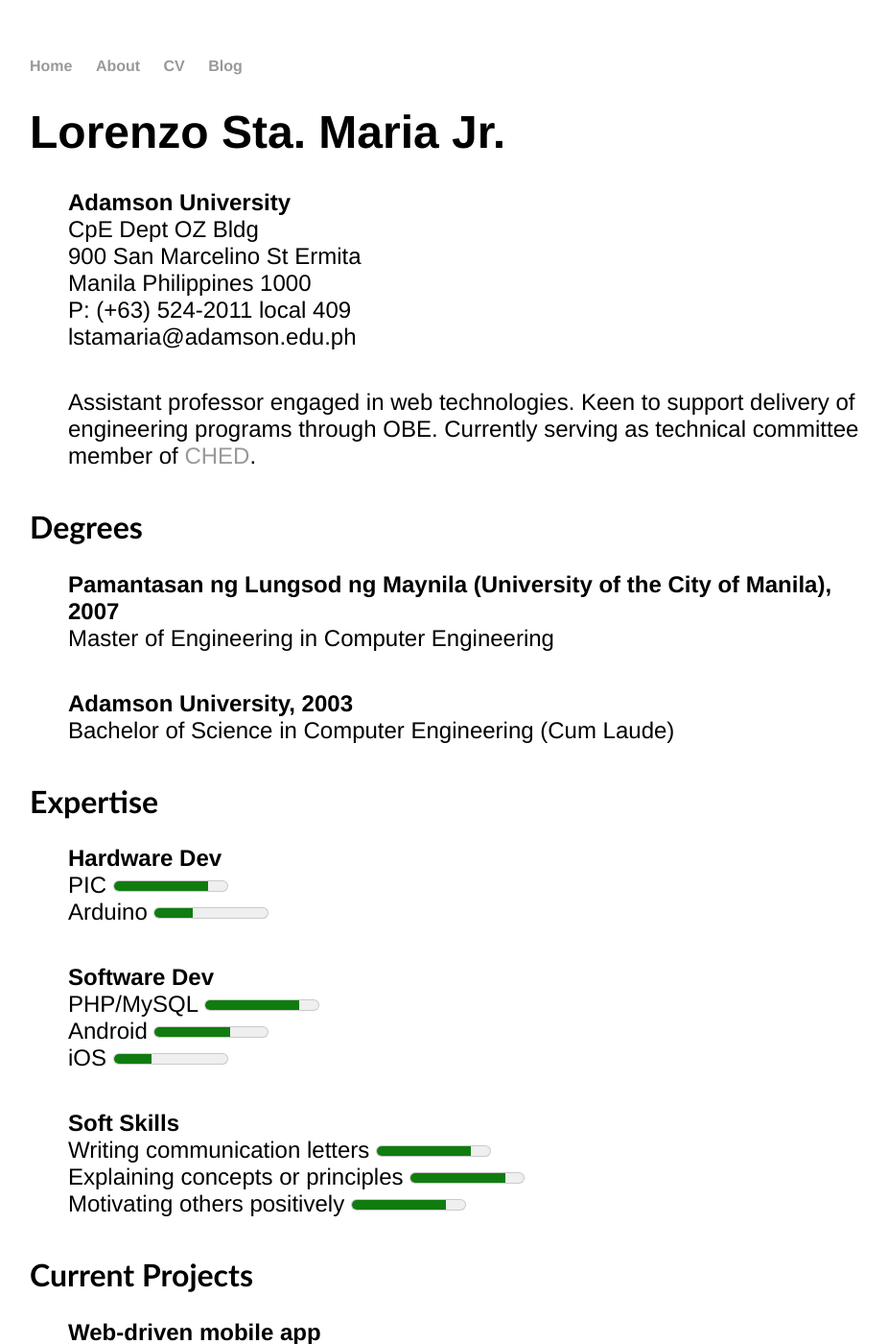
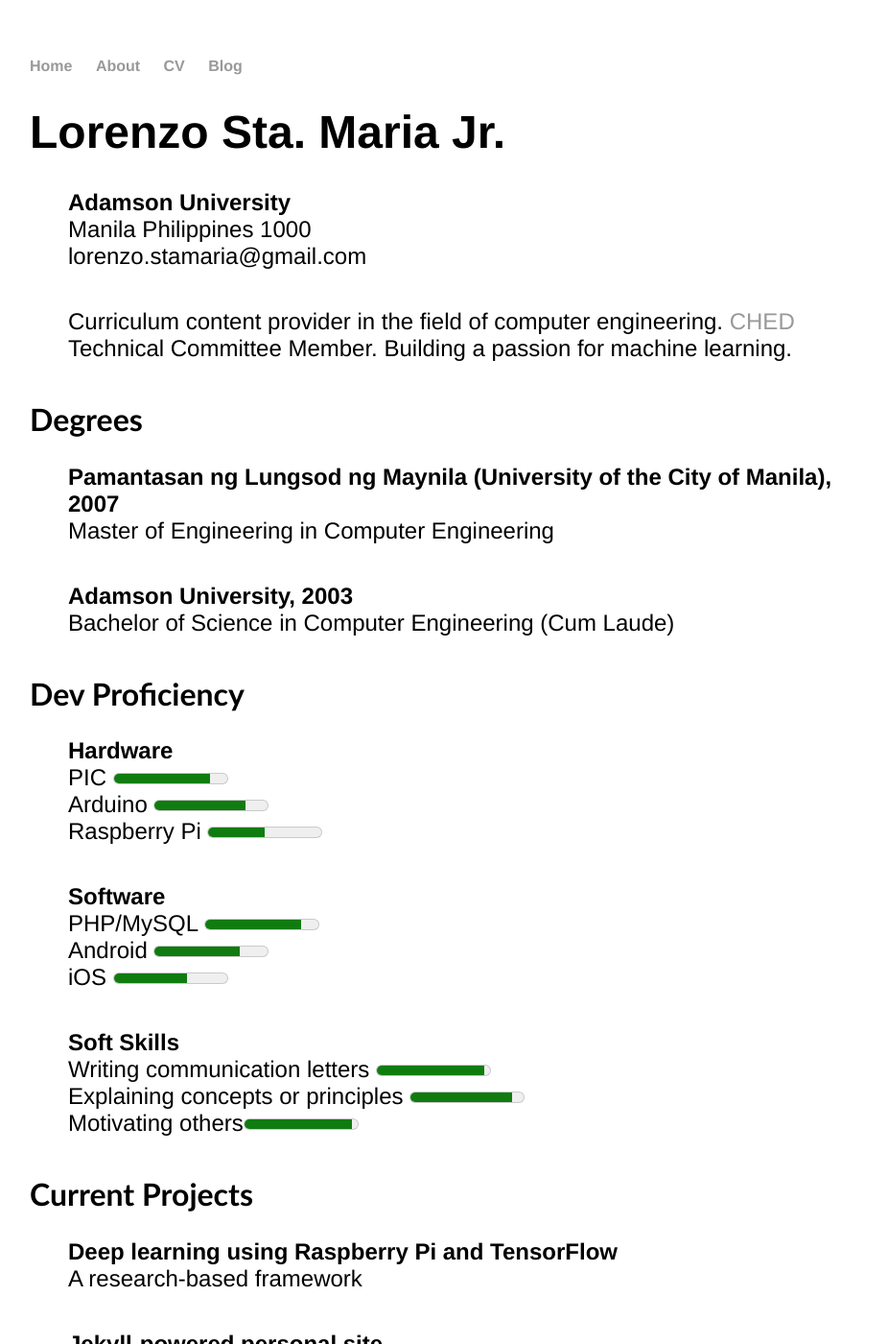
Before and after one commit to lstamaria/lstamaria.github.io, a Jekyll site: the page built from cv/index.html, in a window 1280 px wide and 1400 px high. Shown: the whole window at 96% size, without its empty margins (161-1087 px from the left). Built offline with Jekyll 4.4.1, drawn with Linux system fonts in a browser that asks for light colours; some of the changed text lies outside the part shown.

Commit message:
as of 170816
updated CV

```diff
--- a/cv/index.html
+++ b/cv/index.html
@@ -6,14 +6,11 @@ title: CV
 	<h1>Lorenzo Sta. Maria Jr.</h1>
 	<ul class="sectionmain">
 		<li class="sectionsub">Adamson University</li>
-		<li>CpE Dept OZ Bldg</li>
-		<li>900 San Marcelino St Ermita</li>
 		<li>Manila Philippines 1000</li>
-		<li>P: (+63) 524-2011 local 409</li>
-		<li>lstamaria@adamson.edu.ph</li>
+		<li>lorenzo.stamaria@gmail.com</li>
 	</ul>
 	<ul class="sectionmain">
-		<li>Assistant professor engaged in web technologies. Keen to support delivery of engineering programs through OBE. Currently serving as technical committee member of <a href="http://www.ched.gov.ph/" title="Commission on Higher Education">CHED</a>.
+		<li>Curriculum content provider in the field of computer engineering. <a href="http://www.ched.gov.ph/" title="Commission on Higher Education">CHED</a> Technical Committee Member. Building a passion for machine learning.
 	</ul>
 
 	<h2>Degrees</h2>
@@ -26,33 +23,35 @@ title: CV
 		<li>Bachelor of Science in Computer Engineering (Cum Laude)</li>
 	</ul>
 
-	<h2>Expertise</h2>
+	<h2>Dev Proficiency</h2>
 	<ul class="sectionmain">
-		<li class="sectionsub">Hardware Dev</li>
-		<li>PIC <meter value="3.5" min="1" max="4">3.5 out of 4</meter></li>
-		<li>Arduino <meter value="2" min="1" max="4">2 out of 4</meter></li>
+		<li class="sectionsub">Hardware</li>
+		<li>PIC <meter value="85" min="0" max="100"></meter></li>
+		<li>Arduino <meter value="80" min="0" max="100"></meter></li>
+		<li>Raspberry Pi <meter value="50" min="0" max="100"></meter></li>
 	</ul>
 	<ul class="sectionmain">
-		<li class="sectionsub">Software Dev</li>
-		<li>PHP/MySQL <meter value="3.5" min="1" max="4">3.5 out of 4</meter></li>
-		<li>Android <meter value="3" min="1" max="4">3 out of 4</meter></li>
-		<li>iOS <meter value="2" min="1" max="4">2 out of 4</meter></li>
+		<li class="sectionsub">Software</li>
+		<li>PHP/MySQL <meter value="85" min="0" max="100"></meter></li>
+		<li>Android <meter value="75" min="0" max="100"></meter></li>
+		<li>iOS <meter value="65" min="0" max="100"></meter></li>
 	</ul>
 	<ul class="sectionmain">
 		<li class="sectionsub">Soft Skills</li>
-		<li>Writing communication letters <meter value="3.5" min="1" max="4">3.5 out of 4</meter></li>
-		<li>Explaining concepts or principles <meter value="3.5" min="1" max="4">3.5 out of 4</meter></li>
-		<li>Motivating others positively <meter value="3.5" min="1" max="4">3.5 out of 4</meter></li>
+		<li>Writing communication letters <meter value="95" min="0" max="100"></meter></li>
+		<li>Explaining concepts or principles <meter value="90" min="0" max="100"></meter></li>
+		<li>Motivating others<meter value="95" min="0" max="100"></meter></li>
 	</ul>
 
 	<h2>Current Projects</h2>
 	<ul class="sectionmain">
-		<li class="sectionsub">Web-driven mobile app</li>
-		<li>Suited for rapid field assessment for <a href="http://www.pmpi.org.ph/" title="Philippine Misereor Partnership Inc.">PMPI</a></li>
+		<li class="sectionsub">Deep learning using Raspberry Pi and TensorFlow</li>
+		<li>A research-based framework</li>
+	</ul>
 	</ul>
 	<ul class="sectionmain">
 		<li class="sectionsub">Jekyll-powered personal site</li>
-		<li>Site development using Jekyll from scratch</li>
+		<li>Self-taught dev on Jekyll</li>
 	</ul>
 
 	<h2>Professional Activities and Services</h2>
--- a/index.html
+++ b/index.html
@@ -4,5 +4,5 @@ title: Home
 ---
 <div class="blurb">
   <h1>Hi there, I'm Lorenzo!</h1>
-  <p>This site chronicles my so-called <em>academic life</em>. Currently, my journey leads me to my  dissertation. <a href="/about">Read more about my life.</a></p>
+  <p>This site chronicles my so-called <em>academic life</em>. Currently, my journey leads me to my growing interest in machine learning. <a href="/about">Read more about my life.</a></p>
 </div><!-- /.blurb -->
```
Also changed, not shown: 3 other files.
